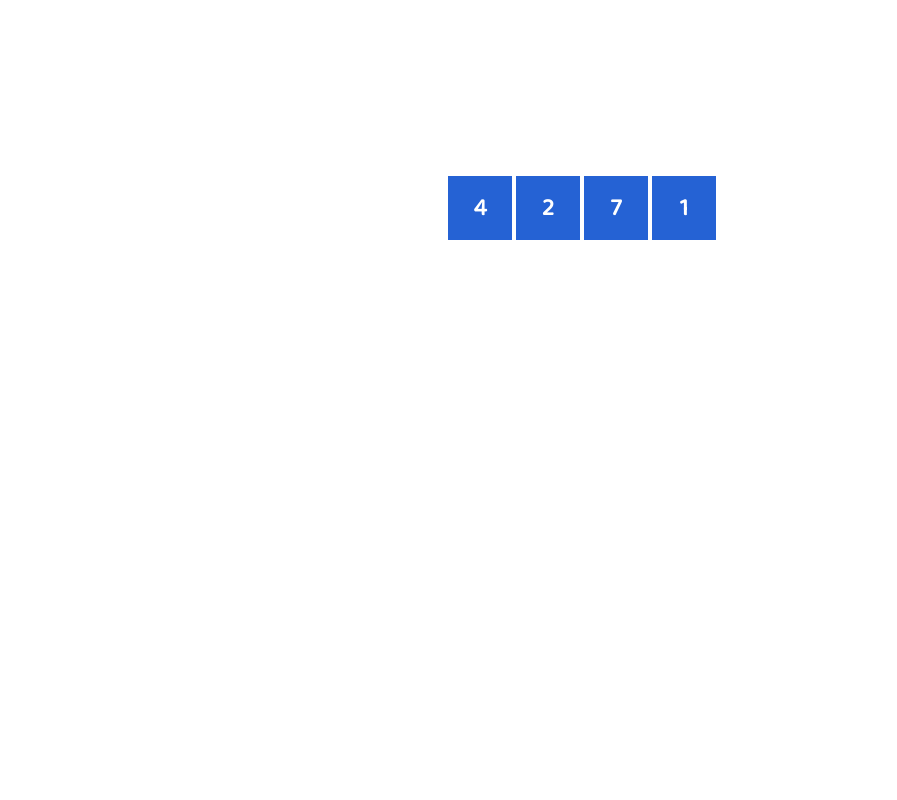
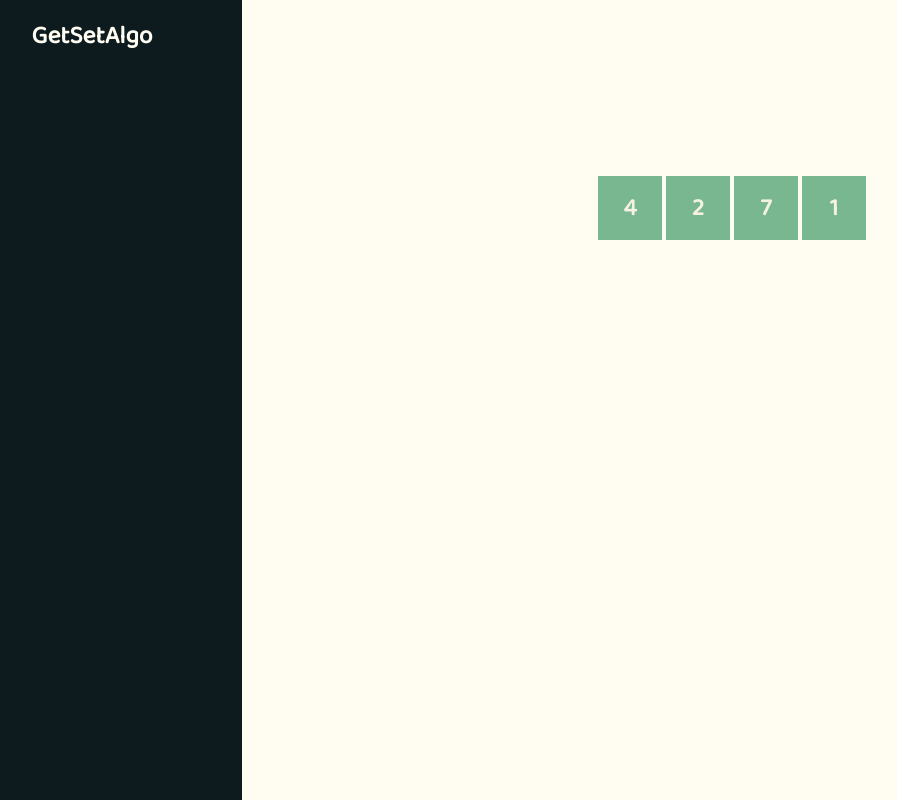
Before and after one commit to vedk21/get-set-algo, an Angular app: page /#/dashboard/algorithms/sorting/bubble_sort in a window 1280 px wide. Shown: the whole page, without its empty margins (58-955 px from the left). Built offline with nearby package versions, Linux system fonts and the light colour scheme.

Commit message:
Setup: theme setup done

```diff
--- a/apps/get-set-algo/src/app/views/dashboard/dashboard.component.html
+++ b/apps/get-set-algo/src/app/views/dashboard/dashboard.component.html
@@ -1,3 +1,8 @@
 <div id="dashboard-root">
-  <router-outlet></router-outlet>
+  <div class="left-side-panel">
+    <h2 class="logo">GetSetAlgo</h2>
+  </div>
+  <div class="right-side-panel">
+    <router-outlet></router-outlet>
+  </div>
 </div>
--- a/apps/get-set-algo/src/app/views/dashboard/dashboard.component.scss
+++ b/apps/get-set-algo/src/app/views/dashboard/dashboard.component.scss
@@ -1,6 +1,28 @@
+@import '../../../styles/theme/theme';
+
 #dashboard-root {
   width: 100%;
   height: 100%;
   padding: 0;
   margin: 0;
+
+  display: grid;
+  grid-template-columns: 18.75em calc(100% - 18.75em);
+
+  .left-side-panel {
+    padding: 1em;
+    background-color: getSecondaryColor();
+
+    .logo {
+      font-size: 1.55em;
+      font-weight: 700;
+      text-align: center;
+      color: getLightColor1();
+      margin: 0;
+    }
+  }
+
+  .right-side-panel {
+    background-color: getLightColor1();
+  }
 }
--- a/apps/get-set-algo/src/styles/base/_app_reset.scss
+++ b/apps/get-set-algo/src/styles/base/_app_reset.scss
@@ -1,6 +1,8 @@
 /*
   Application level reset styles
 */
+
+@import '../theme/theme';
 
 * {
   box-sizing: border-box;
@@ -17,7 +19,7 @@ html {
     padding: 0;
     width: 100%;
     height: 100vh;
-    font-family: 'Baloo 2', cursive;
+    font-family: getApplicationFont();
     font-size: 1rem;
   }
 }
--- /dev/null
+++ b/apps/get-set-algo/src/styles/theme/_theme.scss
@@ -0,0 +1,33 @@
+/*
+  Theme access functions
+*/
+
+@import './variables';
+
+// * COLORS *
+@function getPrimaryColor() {
+  @return $primary-color;
+}
+
+@function getSecondaryColor() {
+  @return $secondary-color;
+}
+
+@function getTertiaryColor() {
+  @return $tertiary-color;
+}
+
+@function getLightColor1() {
+  @return $light-color-1;
+}
+
+@function getLightColor2() {
+  @return $light-color-2;
+}
+// * END *
+
+// * FONTS *
+@function getApplicationFont() {
+  @return $font-family;
+}
+// * END *
--- /dev/null
+++ b/apps/get-set-algo/src/styles/theme/_variables.scss
@@ -0,0 +1,17 @@
+/*
+  Theme variables declared here
+*/
+
+// * COLORS *
+$primary-color: #DE3C4B;
+$secondary-color: #0D1B1E;
+$tertiary-color: #79B791;
+
+$light-color-1: #FFFCF2;
+$light-color-2: #F5F1E3;
+
+// * END *
+
+// * FONTS *
+$font-family: 'Baloo 2', cursive, sans-serif;
+// * END *
--- a/libs/animation-elements/src/lib/elements/array-elements/array-box/array-box.component.scss
+++ b/libs/animation-elements/src/lib/elements/array-elements/array-box/array-box.component.scss
@@ -1,7 +1,9 @@
+@import '../../../../../../../apps/get-set-algo/src/styles/theme/theme';
+
 .array-element-box {
   width: 4em;
   height: 4em;
-  background-color: #2562d4;
+  background-color: getTertiaryColor();
   border: 0.1em solid transparent;
 
   display: flex;
@@ -11,7 +13,7 @@
   label {
     font-size: 1.5rem;
     font-weight: 600;
-    color: #FFF;
+    color: getLightColor2();
     text-align: center;
   }
 }
```
